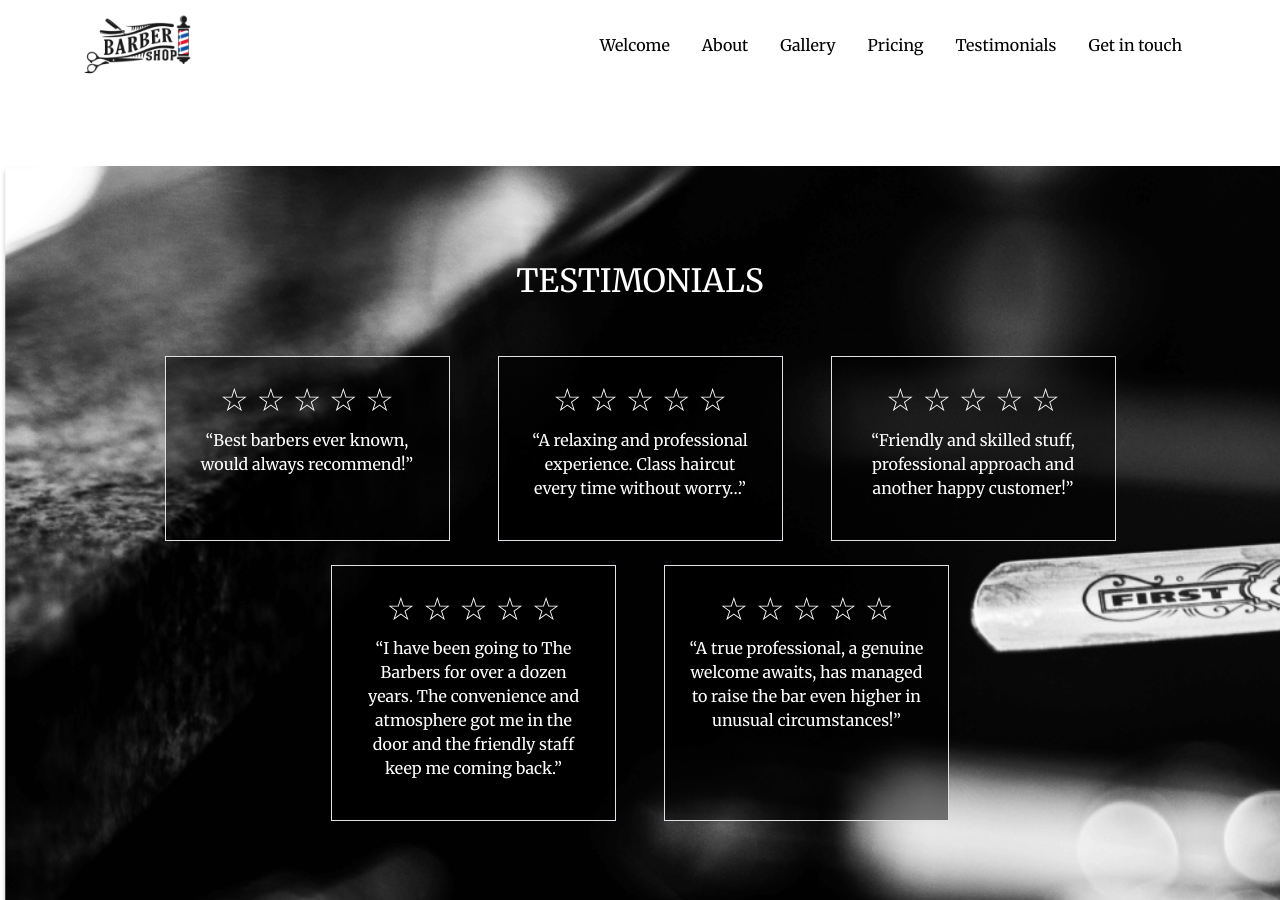
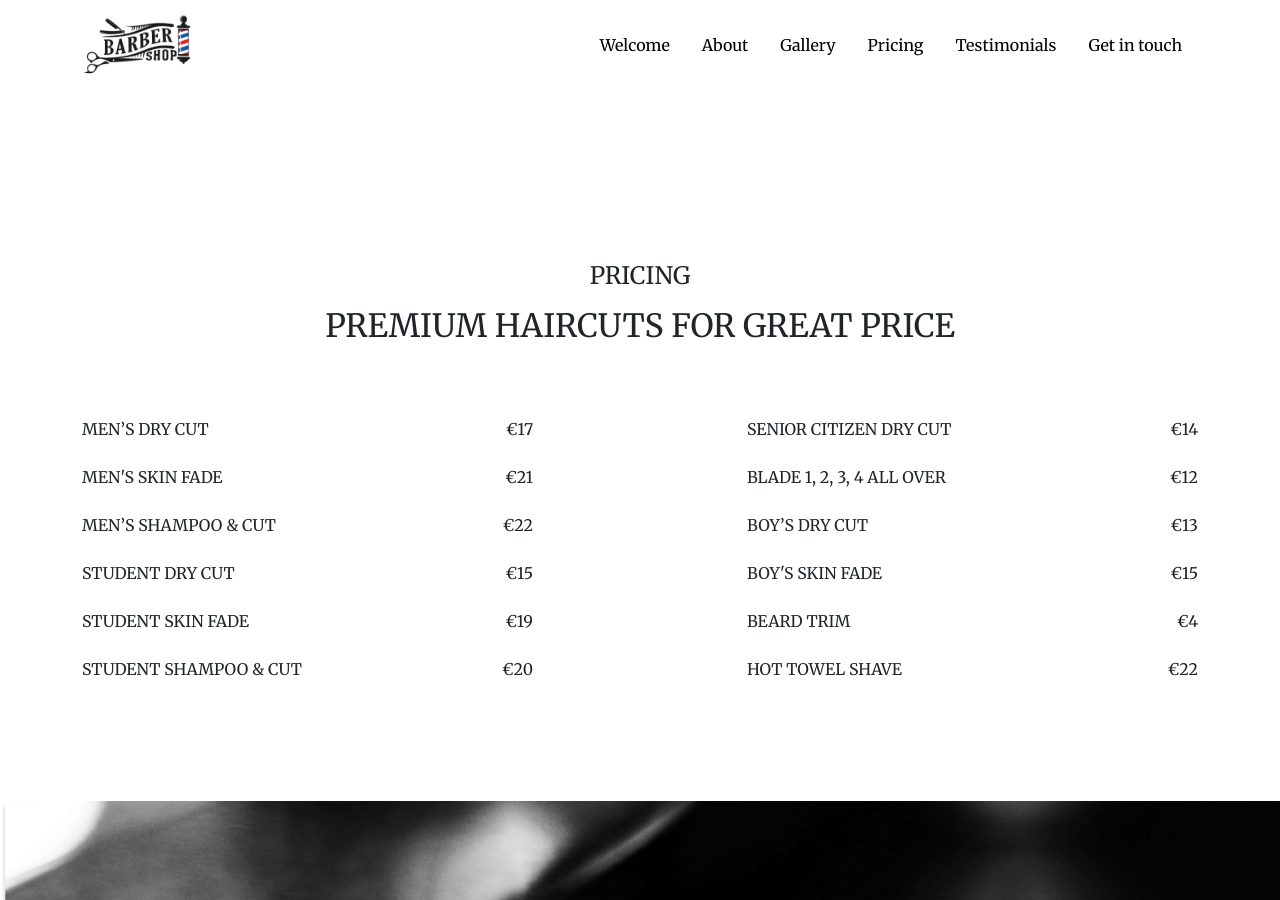
Before and after one commit to josefzacek/barber.josefzacek.com, a Jekyll site: the page built from index.html, in a window 1280 px wide and 900 px high, scrolled down 3641 px. Built offline with Jekyll 4.4.1, drawn with Linux system fonts in a browser that asks for light colours.

Commit message:
add html content for pricing section

```diff
--- a/index.html
+++ b/index.html
@@ -80,6 +80,95 @@ layout: default
 <br>
 <br>
 
+<div class="container-fluid pricing-row py-5" id="pricing">
+  <div class="container py-5">
+    <div class="row">
+      <div class="col-sm-12 mb-5">
+        <h4 class="text-center mb-3">PRICING</h4>
+        <h2 class="text-center">PREMIUM HAIRCUTS FOR GREAT PRICE</h2>
+      </div>
+    </div>
+
+    <div class="row mt-md-3">
+      <div class="col-md-6 col-lg-5">
+        <div class="align-items-center d-flex js justify-content-between mb-4">
+          <span>MEN’S DRY CUT</span>
+          <span class="flex-grow-1 mx-3 pricing-separator"></span>
+          <span>€17</span>
+        </div>
+
+        <div class="align-items-center d-flex js justify-content-between mb-4">
+          <span>MEN'S SKIN FADE</span>
+          <span class="flex-grow-1 mx-3 pricing-separator"></span>
+          <span>€21</span>
+        </div>
+
+        <div class="align-items-center d-flex js justify-content-between mb-4">
+          <span>MEN’S SHAMPOO &amp; CUT</span>
+          <span class="flex-grow-1 mx-3 pricing-separator"></span>
+          <span>€22</span>
+        </div>
+
+        <div class="align-items-center d-flex js justify-content-between mb-4">
+          <span>STUDENT DRY CUT</span>
+          <span class="flex-grow-1 mx-3 pricing-separator"></span>
+          <span>€15</span>
+        </div>
+
+        <div class="align-items-center d-flex js justify-content-between mb-4">
+          <span>STUDENT SKIN FADE</span>
+          <span class="flex-grow-1 mx-3 pricing-separator"></span>
+          <span>€19</span>
+        </div>
+
+        <div class="align-items-center d-flex js justify-content-between mb-4">
+          <span>STUDENT SHAMPOO &amp; CUT</span>
+          <span class="flex-grow-1 mx-3 pricing-separator"></span>
+          <span>€20</span>
+        </div>
+      </div>
+
+      <div class="col-md-6 col-lg-5 offset-lg-2">
+        <div class="align-items-center d-flex js justify-content-between mb-4">
+          <span>SENIOR CITIZEN DRY CUT</span>
+          <span class="flex-grow-1 mx-3 pricing-separator"></span>
+          <span>€14</span>
+        </div>
+
+        <div class="align-items-center d-flex js justify-content-between mb-4">
+          <span>BLADE 1, 2, 3, 4 ALL OVER</span>
+          <span class="flex-grow-1 mx-3 pricing-separator"></span>
+          <span>€12</span>
+        </div>
+
+        <div class="align-items-center d-flex js justify-content-between mb-4">
+          <span>BOY’S DRY CUT</span>
+          <span class="flex-grow-1 mx-3 pricing-separator"></span>
+          <span>€13</span>
+        </div>
+
+        <div class="align-items-center d-flex js justify-content-between mb-4">
+          <span>BOY'S SKIN FADE</span>
+          <span class="flex-grow-1 mx-3 pricing-separator"></span>
+          <span>€15</span>
+        </div>
+
+        <div class="align-items-center d-flex js justify-content-between mb-4">
+          <span>BEARD TRIM</span>
+          <span class="flex-grow-1 mx-3 pricing-separator"></span>
+          <span>€4</span>
+        </div>
+
+        <div class="align-items-center d-flex js justify-content-between mb-4">
+          <span>HOT TOWEL SHAVE</span>
+          <span class="flex-grow-1 mx-3 pricing-separator"></span>
+          <span>€22</span>
+        </div>
+      </div>
+    </div>
+  </div>
+</div>
+
 <div class="container-fluid testimonials-row py-5" id="testimonials">
   <div class="container py-5">
     <div class="row">
```
